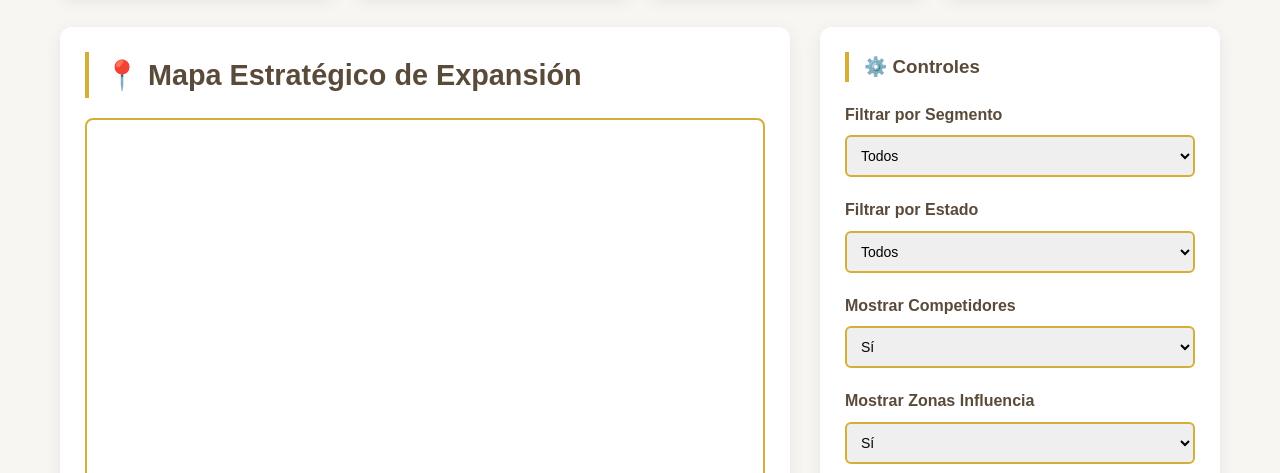
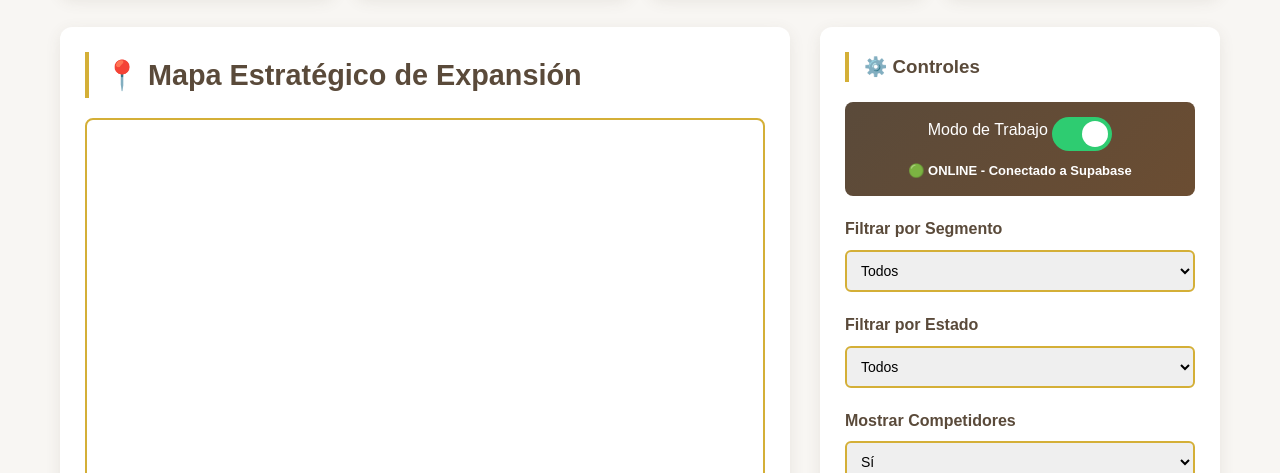
Before and after one commit to rvargastorres/CRM-NATURPELLET-V2.0, a plain HTML site: page index.html in a window 1280 px wide. Shown: the part 327-800 px from the top of the page. Drawn offline with nearby package versions, Linux system fonts and the light colour scheme.

Commit message:
Update index.html

```diff
--- a/index.html
+++ b/index.html
@@ -88,6 +88,52 @@
             .form-grid { grid-template-columns: 1fr; }
             .footer-links { flex-direction: column; gap: 10px; }
         }
+        /* MODO ONLINE/OFFLINE */
+.mode-toggle-container {
+    background: linear-gradient(135deg, #5a4a3a 0%, #6b4d32 100%);
+    padding: 15px;
+    border-radius: 8px;
+    margin-bottom: 20px;
+    text-align: center;
+}
+.toggle-switch {
+    position: relative;
+    display: inline-block;
+    width: 60px;
+    height: 34px;
+}
+.toggle-switch input { opacity: 0; width: 0; height: 0; }
+.slider {
+    position: absolute;
+    cursor: pointer;
+    top: 0;
+    left: 0;
+    right: 0;
+    bottom: 0;
+    background-color: #e74c3c;
+    transition: .4s;
+    border-radius: 34px;
+}
+.slider:before {
+    position: absolute;
+    content: "";
+    height: 26px;
+    width: 26px;
+    left: 4px;
+    bottom: 4px;
+    background-color: white;
+    transition: .4s;
+    border-radius: 50%;
+}
+input:checked + .slider { background-color: #2ecc71; }
+input:checked + .slider:before { transform: translateX(26px); }
+.mode-status {
+    color: white;
+    margin-top: 10px;
+    font-size: 13px;
+    font-weight: bold;
+}
+
     </style>
 </head>
 <body>
@@ -138,7 +184,17 @@
             </div>
 
             <div class="controls-section">
-                <h3>⚙️ Controles</h3>
+                <h3>⚙️ Controles</h3><div class="mode-toggle-container">
+    <label style="color: white !important;">Modo de Trabajo</label>
+    <label class="toggle-switch">
+        <input type="checkbox" id="mode-toggle" onchange="cambiarModo()" checked>
+        <span class="slider"></span>
+    </label>
+    <div class="mode-status" id="mode-status">
+        🟢 ONLINE - Conectado a Supabase
+    </div>
+</div>
+
                 <div class="control-group">
                     <label for="filter-segmento">Filtrar por Segmento</label>
                     <select id="filter-segmento" onchange="filtrarMapa()">
@@ -812,7 +868,24 @@
             if (event.target === document.getElementById('cliente-modal')) cerrarModal();
             if (event.target === document.getElementById('competidor-modal')) cerrarModalCompetidor();
             if (event.target.classList.contains('info-modal')) event.target.style.display = 'none';
-        }
+        }// MODO ONLINE/OFFLINE
+let modoOnline = true;
+
+function cambiarModo() {
+    modoOnline = document.getElementById('mode-toggle').checked;
+    const status = document.getElementById('mode-status');
+
+    if (modoOnline) {
+        status.innerHTML = '🟢 ONLINE - Conectado a Supabase';
+        sincronizarConSupabase();
+    } else {
+        status.innerHTML = '🔴 OFFLINE - Modo Local';
+        localStorage.setItem('clientesBackup', JSON.stringify(clientes));
+        localStorage.setItem('competidoresBackup', JSON.stringify(competidores));
+        alert('✅ Modo Offline activado');
+    }
+}
+
     </script>
 </body>
 </html>
```
